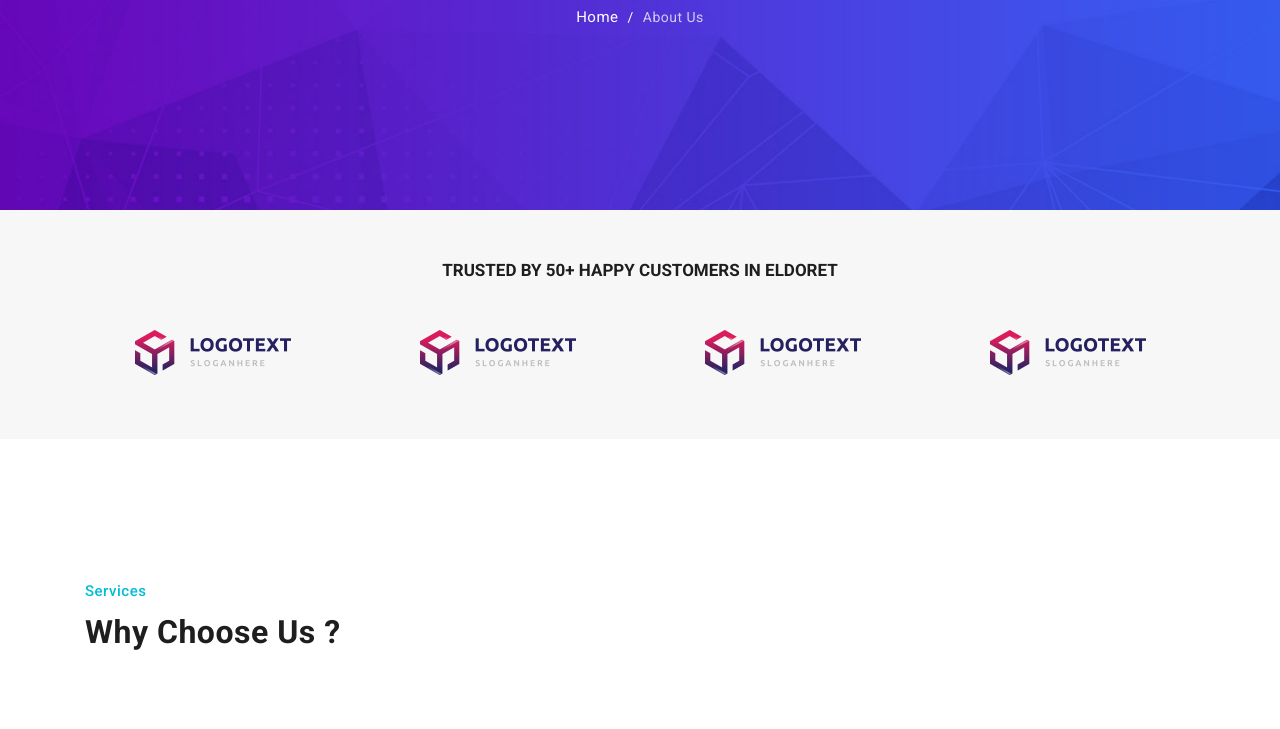
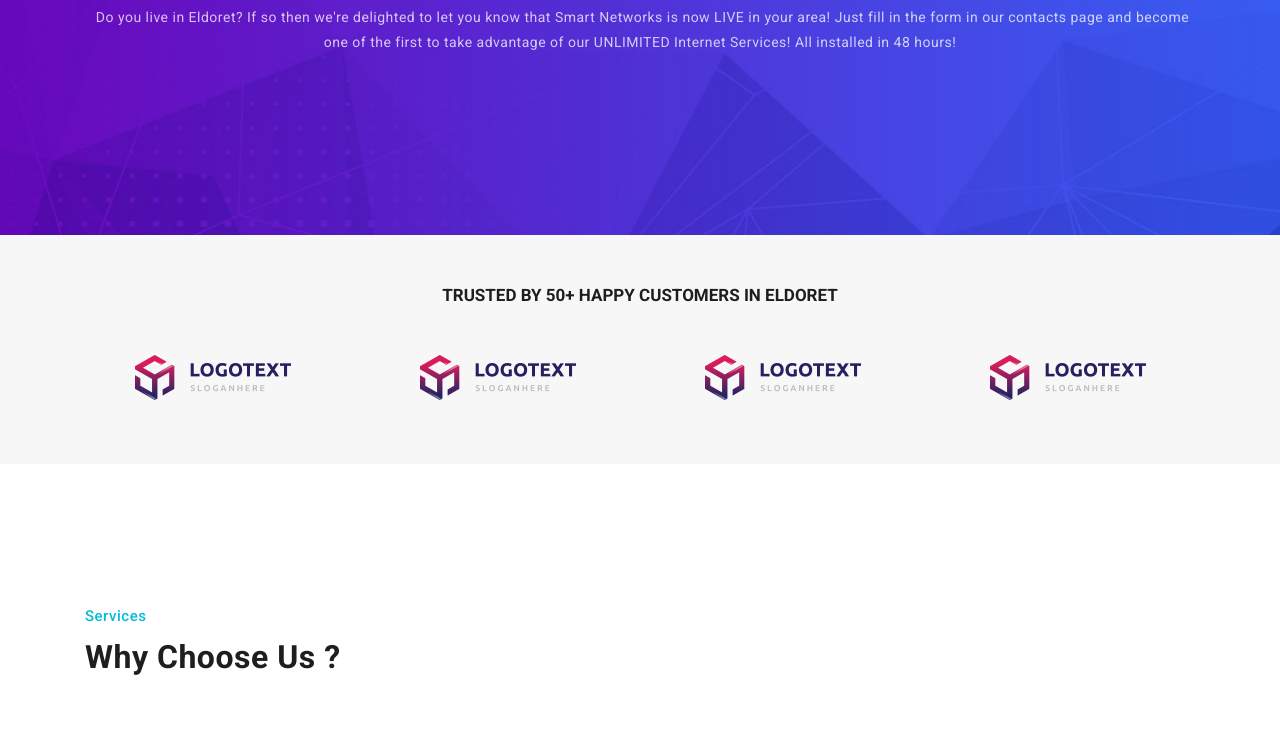
Before and after one commit to ALLANKIPTALAM/Smartnetworks_first, a plain HTML site: page index.html in a window 1280 px wide. Shown: the part 298-1027 px from the top of the page. Drawn offline with Linux system fonts and the light colour scheme.

Commit message:
Add files via upload

```diff
--- a/index.html
+++ b/index.html
@@ -76,7 +76,7 @@ https://templatemo.com/tm-541-host-cloud
         <div class="row">
           <div class="col-md-12">
             <h1>Get connected to Smart Network Home Fibre</h1>
-            <p><a href="index.html">Home</a> / <span>About Us</span></p>
+            <p> <span>Do you live in Eldoret? If so then we're delighted to let you know that Smart Networks is now LIVE in your area! Just fill in the form in our contacts page and become one of the first to take advantage of our UNLIMITED Internet Services! All installed in 48 hours!</span></p>
           </div>
         </div>
       </div>
```
